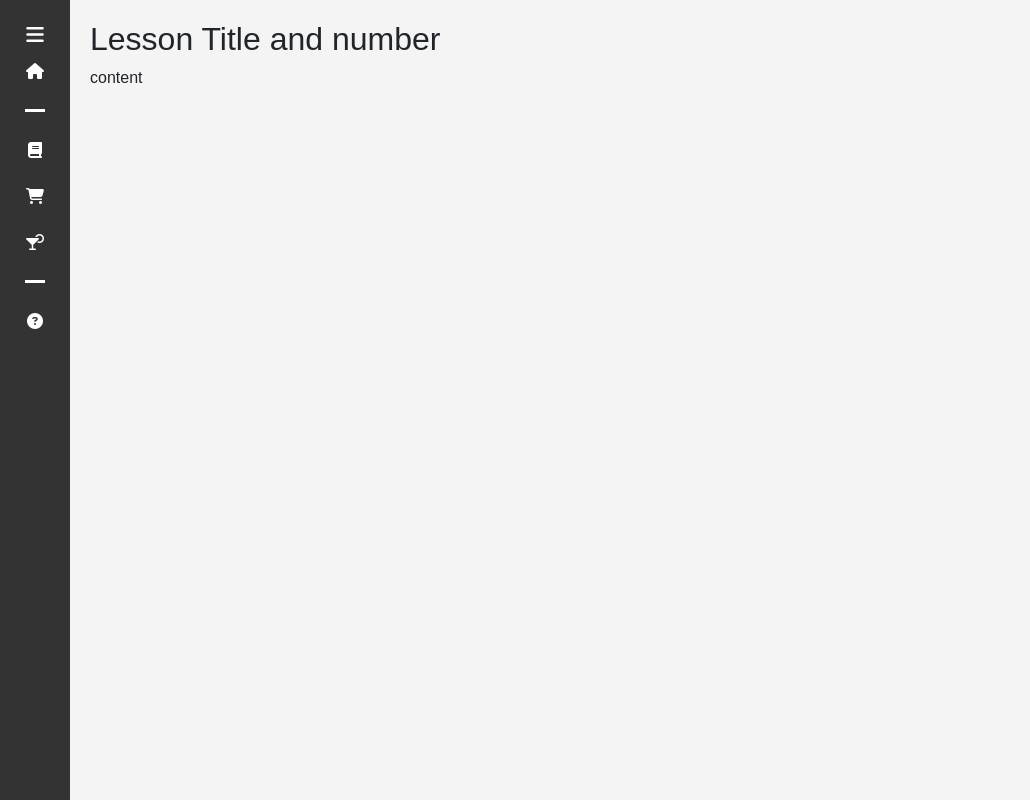
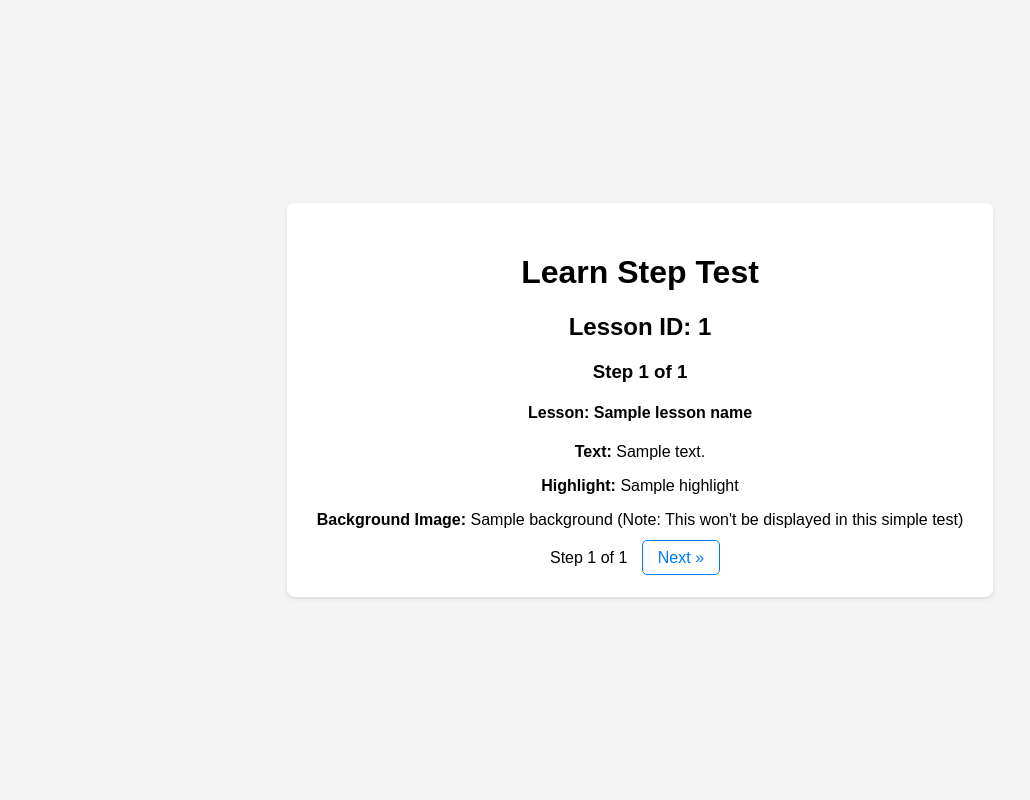
Before and after one commit to Franc1sD/Martini-Mentor, a Flask app: template templates/learn.html in a window 1280 px wide. Shown: the whole page, without its empty margins (0-1030 px from the left). Run offline with Flask 3, Linux system fonts and the light colour scheme; the template is opened without the code that fills it: most values are stand-ins (such as "Sample title", 1, 10 or a date in 2020); some libraries are stand-ins or nearby versions.

Commit message:
fixing git

```diff
--- a/app.py
+++ b/app.py
@@ -1,4 +1,4 @@
-from flask import Flask, request, jsonify, render_template, url_for
+from flask import Flask, request, jsonify, render_template, url_for, redirect
 import json
 import os
 
@@ -34,13 +34,49 @@ def save_data(file_path, data):
 def home_page():
     return render_template('homepage.html')
 
-@app.route('/ingredients')
-def ingredients():
-    return render_template('ingredients.html')
 
-@app.route('/ordering')
-def ordering():
-    return render_template('ordering.html')
+@app.route('/learn/<id>/step/<int:step_num>')
+def learn(id, step_num):
+    learn_data = load_data(LEARN_FILE)
+    if id not in learn_data:
+        return "Lesson not found.", 404
+
+    steps = learn_data[id].get('steps')
+    step_data = steps[step_num - 1]
+    total_steps = len(steps)
+    all_lessons = sorted(learn_data.keys(), key=int)
+    lesson_idx = all_lessons.index(id)
+
+    # Previous step URL
+    prev_url = None
+    if step_num > 1:
+        prev_url = url_for('learn', id=id, step_num=step_num - 1)
+    elif lesson_idx > 0:
+        prev_id = all_lessons[lesson_idx - 1]
+        prev_lesson = learn_data[prev_id]
+        prev_total_steps = len(prev_lesson['steps'])
+        prev_url = url_for('learn', id=prev_id, step_num=prev_total_steps)
+
+    # Next step URL
+    next_url = None
+    if step_num < total_steps:
+        next_url = url_for('learn', id=id, step_num=step_num + 1)
+    elif step_num == total_steps:
+        if lesson_idx < len(all_lessons) - 1:
+            next_id = all_lessons[lesson_idx + 1]
+            next_url = url_for('learn', id=next_id, step_num=1)
+        else:
+            next_url = url_for('quiz', id='1')
+    return render_template('learn.html',
+                           step=step_data,
+                           id=id,
+                           step_num=step_num,
+                           total_steps=total_steps,
+                           prev_step_url=prev_url,
+                           next_step_url=next_url,
+                           lesson_name=learn_data[id].get('name', ''),
+                           background=learn_data[id].get('background', ''))
+
 
 # Quiz page
 @app.route("/quiz/<id>", methods=["GET", "POST"])
@@ -48,25 +84,45 @@ def quiz(id):
     quiz_data = load_data(QUIZ_FILE)
     if id not in quiz_data:
         return "Question not found.", 404
+
     question = quiz_data[id]
 
-    # Fetching the question and options
     if request.method == "GET":
-        score = sum(1 for q in quiz_data.values() if q.get("user_answer") is not None and q.get("is_correct"))
-        answered = sum(1 for q in quiz_data.values() if q.get("user_answer") is not None)
+        # Fetch answered questions id
+        answered_ids = [qid for qid, q in quiz_data.items() if q.get("user_answer") is not None]
+        num_answered = len(answered_ids)
+
+        # User is only allowed to access the next question
+        expected_id = str(num_answered + 1)
+
+        if id != expected_id:
+            return redirect(url_for("quiz", id=expected_id))
+
+        # If it's the first question and we're restarting, clear everything
+        if id == "1":
+            reset_quiz(quiz_data)
+
+        # Render current question
+        score = sum(1 for q in quiz_data.values() if q.get("is_correct"))
+
         return render_template("quiz.html",
-                               question=question,
-                               question_id=id,
-                               total_questions=len(quiz_data),
-                               score=score,
-                               answered=answered)
+                            question=quiz_data[id],
+                            question_id=id,
+                            total_questions=len(quiz_data),
+                            score=score,
+                            answered=num_answered)
+
     elif request.method == "POST":
         # Update data
-        answer = request.form.get("answer")
-        is_correct = check_answer(answer, question)
-        quiz_data[id]['user_answer'] = answer
+        user_answer = request.form.get("answer")
+        is_correct = True if user_answer == question.get("correct_answer") else False
+        quiz_data[id]['user_answer'] = user_answer
         quiz_data[id]['is_correct'] = is_correct
         save_data(QUIZ_FILE, quiz_data)
+
+        feedback = ""
+        if "feedback" in question:
+            feedback = question["feedback"]["correct"] if is_correct else question["feedback"]["incorrect"]
 
         # Send next question or result
         next_id = str(int(id) + 1)
@@ -78,7 +134,9 @@ def quiz(id):
                 "next_question": url_for("quiz", id=next_id),
                 "is_correct": is_correct,
                 "score": updated_score,
-                "answered": answered
+                "answered": answered,
+                "correct_answer": question.get("correct_answer"),
+                "feedback": feedback
             })
         else:
             updated_score = sum(1 for q in quiz_data.values() if q.get("user_answer") is not None and q.get("is_correct"))
@@ -88,15 +146,10 @@ def quiz(id):
                 "next_question": url_for("result"),
                 "is_correct": is_correct,
                 "score": updated_score,
-                "answered": answered
+                "answered": answered,
+                "correct_answer": question.get("correct_answer"),
+                "feedback": feedback
             })
-
-
-def check_answer(user_answer, question):
-    if "correct_answer" in question:
-        return user_answer == question["correct_answer"]
-    return False
-
 
 # Quiz result page
 @app.route("/result")
@@ -104,16 +157,17 @@ def result():
     quiz_data = load_data(QUIZ_FILE)
     score = sum(1 for q in quiz_data.values() if q.get('is_correct', False))
     total_questions = len(quiz_data)
+    reset_quiz(quiz_data)
+    return render_template("result.html",
+                           score=score,
+                           total_questions=total_questions)
 
-    # Reset user answers for the next quiz
+# Reset quiz data
+def reset_quiz(quiz_data):
     for q in quiz_data.values():
         q["user_answer"] = None
         q["is_correct"] = False
     save_data(QUIZ_FILE, quiz_data)
-
-    return render_template("result.html", score=score, total_questions=total_questions)
-
-
 
 
 
--- a/static/js/ingredients.js
+++ b/static/js/ingredients.js
@@ -39,6 +39,6 @@ $(document).ready(function() {
         });
 
         $("#next-btn").click(function() {
-                window.location.href = "/ordering";
+                window.location.href = "/learn/2";
         });
 });
--- a/templates/homepage.html
+++ b/templates/homepage.html
@@ -13,7 +13,7 @@
 
     <div class="button-group">
       <a href="/learn/1" class="btn big-btn">START THE LESSON</a>
-      <a href="/quiz/1" class="btn big-btn">TAKE THE TEST</a>
+      <a href="/quiz/1" class="btn big-btn">TAKE THE QUIZ</a>
     </div>
   </div>
 {% endblock %}
--- a/templates/layout.html
+++ b/templates/layout.html
@@ -39,25 +39,25 @@
                 <span class="label">Lesson</span>
                 <div class="bar"></div>
             </div>
-            <a href="/ingredients" class="menu-item {% if request.path == '/ingredients' %}active{% endif %}">
+            <a href="/learn/1" class="menu-item {% if request.path == '/learn/2' %}active{% endif %}">
                 <i class="fas fa-book"></i>
                 <span class="label">Ingredients</span>
             </a>
-            <a href="/ordering" class="menu-item {% if request.path == '/ordering' %}active{% endif %}">
+            <a href="/learn/2" class="menu-item {% if request.path == '/learn/2' %}active{% endif %}">
                 <i class="fas fa-shopping-cart"></i>
                 <span class="label">Ordering</span>
             </a>
-            <div class="menu-item">
+            <a href="/learn/3" class="menu-item {% if request.path == '/learn/3' %}active{% endif %}">
                 <i class="fas fa-martini-glass-citrus"></i>
                 <span class="label">Mixing</span>
-            </div>
+            </a>
             <div class="label-item">
                 <span class="label">Test</span>
                 <div class="bar"></div>
             </div>
             <a href="/quiz/1" class="menu-item {% if request.path == '/quiz/1' %}active{% endif %}">
                 <i class="fas fa-question-circle"></i>
-                <span class="label">Take Quiz</span>
+                <span class="label">Take the Quiz</span>
             </a>
         </div>
     </div>
--- a/templates/learn.html
+++ b/templates/learn.html
@@ -1,11 +1,82 @@
-{% extends "layout.html" %}
-
-{% block content %}
-<div class="learn-container">
-  <div class="lesson-header">
-    <h2>Lesson Title and number</h2>
-  </div>
-
-  <div class="lesson-content">
-    <p>content </p>
-{% endblock %}
+<!DOCTYPE html>
+<html>
+<head>
+    <title>Learn Step Test</title>
+    <style>
+        body {
+            font-family: sans-serif;
+            background-color: #f4f4f4;
+            margin: 0;
+            display: flex;
+            justify-content: center;
+            align-items: center;
+            min-height: 100vh;
+        }
+        .container {
+            background-color: #fff;
+            padding: 30px;
+            border-radius: 8px;
+            box-shadow: 0 2px 4px rgba(0, 0, 0, 0.1);
+            text-align: center;
+        }
+        .content {
+            margin-bottom: 20px;
+        }
+        .navigation a {
+            margin: 0 10px;
+            text-decoration: none;
+            color: #007bff;
+            padding: 8px 15px;
+            border: 1px solid #007bff;
+            border-radius: 5px;
+        }
+        .navigation a:hover {
+            background-color: #007bff;
+            color: #fff;
+        }
+    </style>
+</head>
+<body>
+    <div class="container">
+        <h1>Learn Step Test</h1>
+        <div class="content">
+            {% if step %}
+                <h2>Lesson ID: {{ id }}</h2>
+                <h3>Step {{ step_num }} of {{ total_steps }}</h3>
+                {% if lesson_name %}
+                    <h4>Lesson: {{ lesson_name }}</h4>
+                {% endif %}
+                <p><strong>Text:</strong> {{ step.text }}</p>
+                {% if step.highlight %}
+                    <p><strong>Highlight:</strong> {{ step.highlight|join(', ') }}</p>
+                {% endif %}
+                {% if step['base-text'] %}
+                    <p><strong>Base Text:</strong>
+                        {% if step['base-text'] is iterable and (step['base-text'] is not string) %}
+                            {% for text_part in step['base-text'] %}
+                                {{ text_part }}
+                            {% endfor %}
+                        {% else %}
+                            {{ step['base-text'] }}
+                        {% endif %}
+                    </p>
+                {% endif %}
+                {% if background %}
+                    <p><strong>Background Image:</strong> {{ background }} (Note: This won't be displayed in this simple test)</p>
+                {% endif %}
+            {% else %}
+                <p>No step data received.</p>
+            {% endif %}
+        </div>
+        <div class="navigation">
+            {% if prev_step_url %}
+                <a href="{{ prev_step_url }}">&laquo; Previous</a>
+            {% endif %}
+            <span>Step {{ step_num }} of {{ total_steps }}</span>
+            {% if next_step_url %}
+                <a href="{{ next_step_url }}">Next &raquo;</a>
+            {% endif %}
+        </div>
+    </div>
+</body>
+</html>
--- a/templates/ordering.html
+++ b/templates/ordering.html
@@ -3,7 +3,7 @@
 {% block content %}
 <div class="learn-container">
   <div class="lesson-header">
-    <h2>Ordering</h2>
+    <h2>Lesson 2: Ordering</h2>
   </div>
 
   <div class="lesson-content">
--- a/templates/quiz.html
+++ b/templates/quiz.html
@@ -61,6 +61,8 @@
 
                 <div id="feedback-area" class="mt-3"></div>
 
+                <div id="custom-feedback" class="mt-3" style="font-size: 18px;"></div>
+
                 {% if question.type != "slider" and question.type != "selection" %}
                 <div class="row choices-grid mt-3">
                     {% for option in question.options %}
```
Also changed, not shown: data/learn.json (added, +71 -0 lines), data/quiz.json (+22 -10 lines), static/js/quiz.js (+49 -3 lines), static/quiz.css (+15 -0 lines), templates/ingredients.html (+7 -0 lines), templates/result.html (+8 -1 lines).
